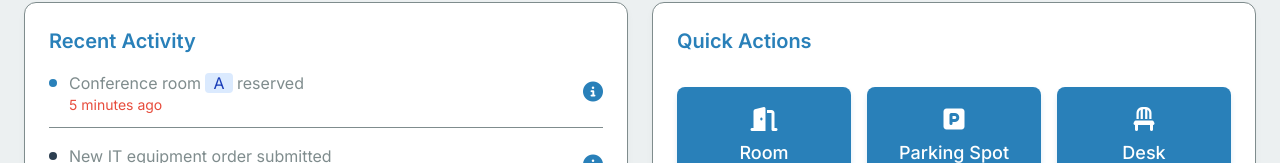
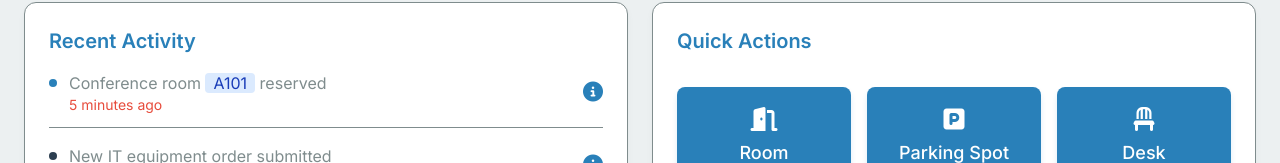
Before and after one commit to frogalo/tablemate, a Next.js app: page /user/dashboard in a window 1280 px wide. Shown: the part 364-527 px from the top of the page. Built offline with nearby package versions, Linux system fonts and the light colour scheme; no server answers; the database is empty; sample sign-in values are in the browser's storage.

Commit message:
dashboard ui improvements

```diff
--- a/src/app/user/dashboard/page.js
+++ b/src/app/user/dashboard/page.js
@@ -327,7 +327,7 @@ const recentActivities = [
         description: (
             <span>
         Conference room{" "}
-                <span className="bg-blue-100 text-blue-800 px-2 rounded">A</span>{" "}
+                <span className="bg-blue-100 text-blue-800 px-2 rounded">A101</span>{" "}
                 reserved
       </span>
         ),
--- a/src/components/layout/Header.js
+++ b/src/components/layout/Header.js
@@ -419,4 +419,10 @@ const adminNotifications = [
         message: "The inventory for laptops is running low",
         time: "3 hours ago",
     },
+    {
+        id: 6,
+        title: "New Reservation",
+        message: "A new reservation for Conference Room A has been confirmed",
+        time: "45 minutes ago",
+    },
 ];
```
